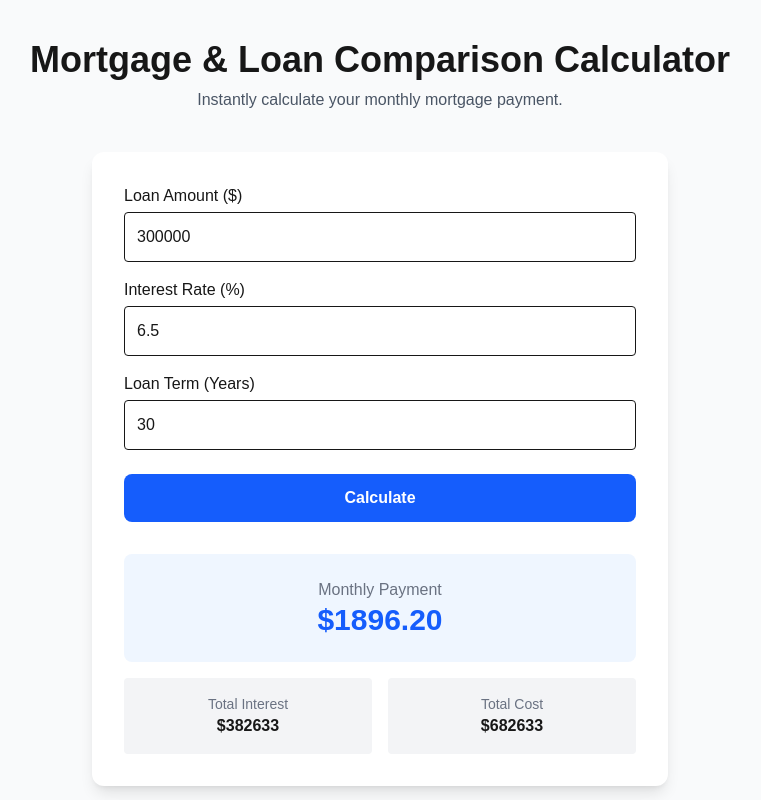
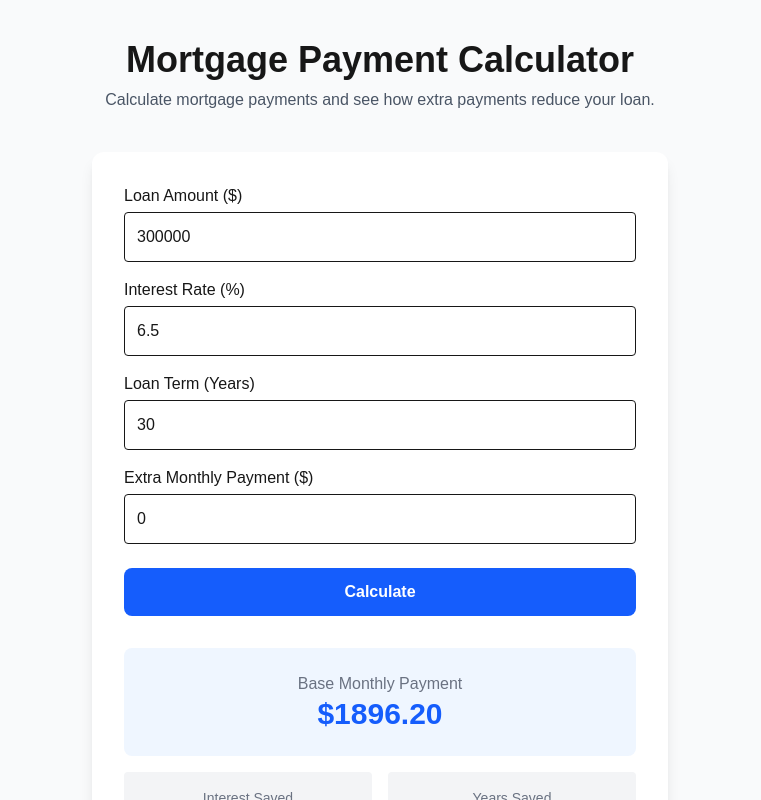
Before and after one commit to TitanCodi/mortgage-tool, a Next.js app: page / in a window 1280 px wide. Both pictures are taken after a click on the button "Calculate". Shown: the top 800 px of the page, without its empty margins (260-1021 px from the left). Built offline with nearby package versions, Linux system fonts and the light colour scheme.

Commit message:
add extra payment calculator

```diff
--- a/app/page.tsx
+++ b/app/page.tsx
@@ -7,10 +7,12 @@ export default function Home() {
   const [loan, setLoan] = useState(300000);
   const [rate, setRate] = useState(6.5);
   const [years, setYears] = useState(30);
+  const [extra, setExtra] = useState(0);
 
   const [payment, setPayment] = useState<number | null>(null);
-  const [totalInterest, setTotalInterest] = useState<number | null>(null);
-  const [totalCost, setTotalCost] = useState<number | null>(null);
+  const [interestSaved, setInterestSaved] = useState<number | null>(null);
+  const [yearsSaved, setYearsSaved] = useState<number | null>(null);
+
   const [schedule, setSchedule] = useState<any[]>([]);
 
   function calculateMortgage() {
@@ -18,31 +20,32 @@ export default function Home() {
     const monthlyRate = rate / 100 / 12;
     const payments = years * 12;
 
-    const monthlyPayment =
+    const basePayment =
       loan *
       (monthlyRate * Math.pow(1 + monthlyRate, payments)) /
       (Math.pow(1 + monthlyRate, payments) - 1);
 
-    const totalPaid = monthlyPayment * payments;
-    const interestPaid = totalPaid - loan;
-
-    setPayment(monthlyPayment);
-    setTotalInterest(interestPaid);
-    setTotalCost(totalPaid);
+    const totalPaidOriginal = basePayment * payments;
 
     let balance = loan;
+    let month = 0;
     let table = [];
+    let totalPaid = 0;
 
-    for (let month = 1; month <= payments; month++) {
+    while (balance > 0 && month < 1000) {
 
       const interest = balance * monthlyRate;
-      const principal = monthlyPayment - interest;
+      const principal = basePayment + extra - interest;
 
       balance -= principal;
 
+      totalPaid += basePayment + extra;
+
+      month++;
+
       table.push({
         month,
-        payment: monthlyPayment,
+        payment: basePayment + extra,
         interest,
         principal,
         balance: balance > 0 ? balance : 0
@@ -50,7 +53,18 @@ export default function Home() {
 
     }
 
+    const totalInterestNew = totalPaid - loan;
+    const interestSavedValue =
+      (totalPaidOriginal - loan) - totalInterestNew;
+
+    const yearsSavedValue =
+      years - month / 12;
+
+    setPayment(basePayment);
+    setInterestSaved(interestSavedValue);
+    setYearsSaved(yearsSavedValue);
     setSchedule(table);
+
   }
 
   return (
@@ -58,11 +72,11 @@ export default function Home() {
     <main className="min-h-screen bg-gray-50 flex flex-col items-center p-10">
 
       <h1 className="text-4xl font-bold mb-2 text-center">
-        Mortgage & Loan Comparison Calculator
+        Mortgage Payment Calculator
       </h1>
 
       <p className="text-gray-600 mb-10 text-center">
-        Instantly calculate your monthly mortgage payment.
+        Calculate mortgage payments and see how extra payments reduce your loan.
       </p>
 
       <div className="bg-white shadow-lg rounded-xl p-8 w-full max-w-xl">
@@ -88,6 +102,14 @@ export default function Home() {
           type="number"
           value={years}
           onChange={(e) => setYears(Number(e.target.value))}
+          className="w-full border p-3 rounded mb-4"
+        />
+
+        <label className="block font-medium mb-1">Extra Monthly Payment ($)</label>
+        <input
+          type="number"
+          value={extra}
+          onChange={(e) => setExtra(Number(e.target.value))}
           className="w-full border p-3 rounded mb-6"
         />
 
@@ -103,7 +125,7 @@ export default function Home() {
           <div className="mt-8 space-y-4">
 
             <div className="bg-blue-50 p-6 rounded-lg text-center">
-              <p className="text-gray-500">Monthly Payment</p>
+              <p className="text-gray-500">Base Monthly Payment</p>
               <p className="text-3xl font-bold text-blue-600">
                 ${payment.toFixed(2)}
               </p>
@@ -112,16 +134,16 @@ export default function Home() {
             <div className="grid grid-cols-2 gap-4">
 
               <div className="bg-gray-100 p-4 rounded text-center">
-                <p className="text-gray-500 text-sm">Total Interest</p>
+                <p className="text-gray-500 text-sm">Interest Saved</p>
                 <p className="font-bold">
-                  ${totalInterest?.toFixed(0)}
+                  ${interestSaved?.toFixed(0)}
                 </p>
               </div>
 
               <div className="bg-gray-100 p-4 rounded text-center">
-                <p className="text-gray-500 text-sm">Total Cost</p>
+                <p className="text-gray-500 text-sm">Years Saved</p>
                 <p className="font-bold">
-                  ${totalCost?.toFixed(0)}
+                  {yearsSaved?.toFixed(1)}
                 </p>
               </div>
 
@@ -135,7 +157,7 @@ export default function Home() {
 
       {schedule.length > 0 && (
 
-        <div className="mt-12 w-full max-w-4xl">
+        <div className="mt-12 w-full max-w-5xl">
 
           <h2 className="text-2xl font-bold mb-4 text-center">
             Amortization Schedule
```
